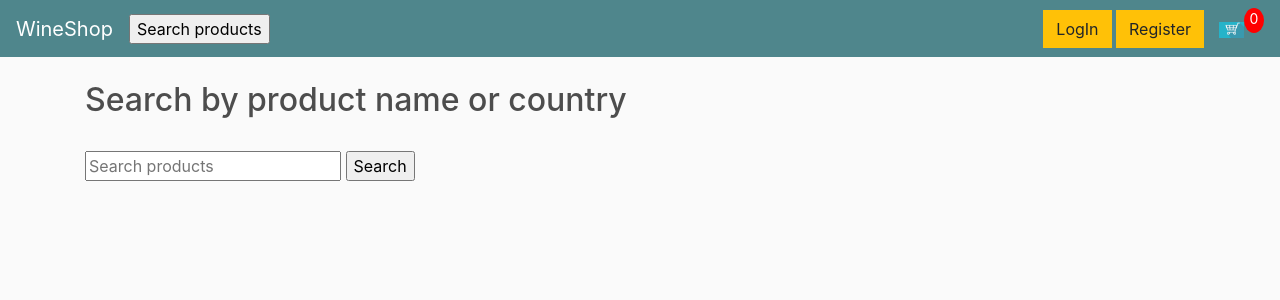
After one commit to arm2845/Online-Shop, a Django app: page /search/ in a window 1280 px wide. The commit adds this page. Shown: the top 300 px of the page. Run offline with Django 3.2, Linux system fonts and the light colour scheme; some libraries are stand-ins or nearby versions.

Commit message:
05.03.2021

```diff
--- a/OnlineShop/static/css/main.css
+++ b/OnlineShop/static/css/main.css
@@ -137,10 +137,11 @@ h1,h2,h3,h4,h5,h6{
   border-radius: 10px;
   padding: 5px;
   width: 300px;
+
 }
 
 .zoom:hover {
-  transform: scale(2.0);
+  transform: scale(2);
 }
 
 
--- a/OnlineShop/store/templates/store/main.html
+++ b/OnlineShop/store/templates/store/main.html
@@ -74,20 +74,23 @@
       <div class="collapse navbar-collapse" id="navbarSupportedContent">
         <ul class="navbar-nav mr-auto">
           <li class="nav-item active">
-            <a class="nav-link" href="{% url 'Store' %}">Store<span class="sr-only"></span></a>
+            <a href="{% url 'Searchproducts' %}"><input type="submit" name="submit" value="Search products"/></a>
+          </li>
           </li>
         </ul>
+
         <div class="form-inline my-2 my-lg-0">
 
             {% if request.user.is_authenticated %}
             <div>
-<!--                <img src="{{profile.image.url}}">-->
+
             <a href="{% url 'ProfilePage' %}" class="btn btn-warning">{{user.username}}</a>
             <a href="{% url 'LogOut' %}" class="btn btn-warning">LogOut</a>
             </div>
 
             {% else %}
             <div>
+
             <a href="{% url 'LogIn' %}" class="btn btn-warning">LogIn</a>
             <a href="{% url 'CreateUser' %}" class="btn btn-warning">Register</a>
             </div>
--- /dev/null
+++ b/OnlineShop/store/templates/store/search.html
@@ -0,0 +1,34 @@
+{% extends 'store/main.html' %}
+{% block content %}
+<body>
+
+<h2>Search by product name or country</h2>
+
+<br/>
+<form action="{% url 'Searchproducts' %}" method="GET" value="{{request.GET.q}}">
+<input type="text" name="q" value="{{request.GET.q}}" placeholder="Search products"/>
+<input type="submit" name="submit" value="Search"/>
+</form>
+
+{% if submitbutton == 'Search' and request.GET.q != '' %}
+{% if products %}
+<div class="row">
+    {% for product in products %}
+            <div class="col-lg-4">
+                <img class="thumbnail" src="{{product.imageURL}}">
+                <div class="box-element product">
+                    <h6><strong>{{ product.name }}</strong></h6>
+                    <hr>
+                    <button data-product={{product.id}} data-action="add" class="btn btn-outline-secondary add-btn update-cart">Add to Cart</button>
+                    <a class="btn btn-outline-success" href="{% url 'ViewProduct' product.id %}">View</a>
+                    <h4 style="display: inline-block; float: right">{{ product.price }} AMD</h4>
+                </div>
+            </div>
+    {% endfor %}
+</div>
+{% else %}
+<br>
+No search results for this query
+{% endif %}
+{% endif %}
+{% endblock content %}
--- a/OnlineShop/store/templates/store/store.html
+++ b/OnlineShop/store/templates/store/store.html
@@ -18,6 +18,8 @@
         </div>
     {% endfor %}
 </div>
+
+
 <br>
     <div class="pagination a">
         {% if page_obj.has_previous %}
--- a/OnlineShop/store/urls.py
+++ b/OnlineShop/store/urls.py
@@ -8,4 +8,5 @@ urlpatterns = [
     path('confirm/', views.confirm, name='Confirm'),
     path('viewproduct/<int:pk>', views.view_product, name='ViewProduct'),
     path('order_completed/', views.order_completed, name='OrderCompleted'),
+    path('search/', views.searchposts, name='Searchproducts')
 ]
--- a/OnlineShop/store/views.py
+++ b/OnlineShop/store/views.py
@@ -5,6 +5,7 @@ import json
 from .utils import cookieCart, cartData
 from users.models import Profile
 from django.core.paginator import Paginator
+from django.db.models import Q
 
 
 def store(request):
@@ -89,3 +90,32 @@ def order_completed(request):
     order = 0
     items = 0
     return render(request, 'store/order_completed.html', {'cartItems': cartItems, 'order': order,'items': items})
+
+
+def searchposts(request):
+
+    data = cartData(request)
+    cartItems = data['cartItems']
+
+    if request.method == 'GET':
+        query = request.GET.get('q')
+
+        submitbutton= request.GET.get('submit')
+
+        if query is not None:
+            lookups = Q(name__icontains=query) | Q(country__icontains=query)
+
+            products = Product.objects.filter(lookups).distinct()
+
+            context = {'products': products,
+                     'submitbutton': submitbutton,
+                       'cartItems': cartItems}
+
+            return render(request, 'store/search.html', context)
+
+        else:
+            context = {'cartItems': cartItems}
+            return render(request, 'store/search.html', context)
+
+    else:
+        return render(request, 'store/search.html')
```
Also changed, not shown: OnlineShop/db.sqlite3, OnlineShop/static/images/profile_images/Avik.jpg (added).
